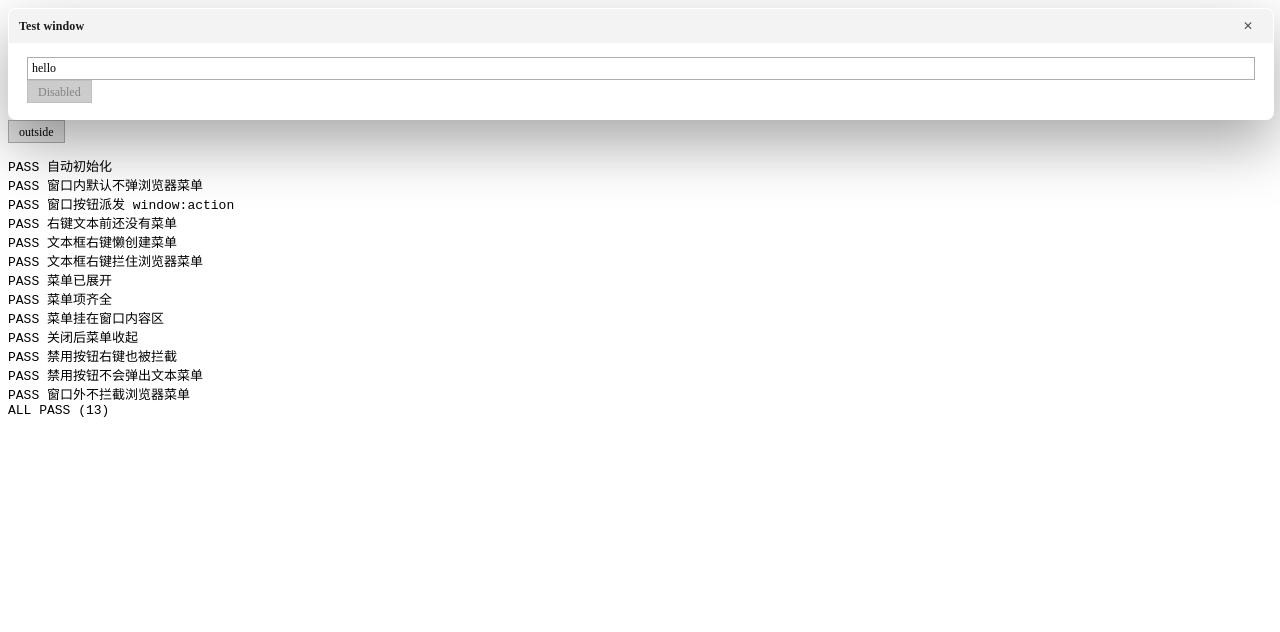
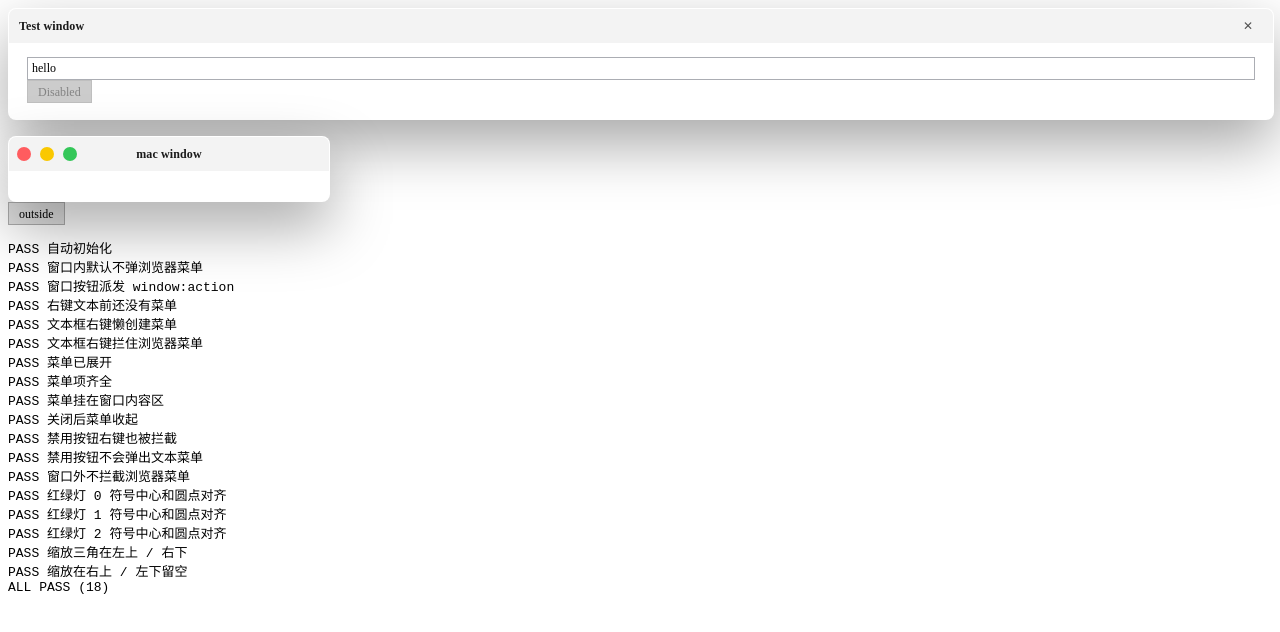
Before and after one commit to ykai55/dialect-ui, a plain HTML site: page test/window.test.html in a window 1280 px wide. Drawn offline with Linux system fonts and the light colour scheme.

Commit message:
test: 用代码校验红绿灯几何，并按原生测量校正尺寸
- 本机 AppKit 采样：按钮 14pt、间距 9px、首灯距左 16pt
- 符号尺寸按原生 bbox：X 7pt、横线 8×2pt、双三角 6pt
- window.test 增加几何断言：符号中心与圆点中心 ≤0.5px；绿色三角朝向
- 30k 次像素掩码验证：三颗符号重心偏移都是 0.0px
- 文档补测量数据

```diff
--- a/css/window.css
+++ b/css/window.css
@@ -455,17 +455,17 @@
 .window[data-window-frame="macos"] .window__traffic,
 .window[data-window-frame="macos15"] .window__traffic {
   position: absolute;
-  left: 12px;
+  left: 8px;
 }
 
-/* macOS 26：13px 圆、10px 间距，符号常显（AppKit 26 截图采样） */
+/* macOS 26：AppKit 26 采样，按钮 14pt、中心距 23.25pt，符号默认隐藏、悬停整组显示 */
 .window[data-window-frame="macos"] .window__traffic {
-  gap: 10px;
+  gap: 9px;
 }
 
 .window[data-window-frame="macos"] .window__traffic-dot {
-  width: 13px;
-  height: 13px;
+  width: 14px;
+  height: 14px;
 }
 
 .window[data-window-frame="macos"] .window__traffic-dot--close {
--- a/test/window.test.html
+++ b/test/window.test.html
@@ -20,6 +20,18 @@
         <input class="field__input" type="text" value="hello" />
         <button type="button" class="btn" id="disabled" disabled>Disabled</button>
       </div>
+    </div>
+
+    <div class="window" data-window data-window-frame="macos" id="macwin" style="width: 320px; margin-top: 16px">
+      <div class="window__bar">
+        <div class="window__traffic">
+          <button type="button" class="window__traffic-dot window__traffic-dot--close" data-window-action="close" aria-label="关闭"><span class="window__traffic-glyph"><svg viewBox="-2 -2 16 16" aria-hidden="true"><path d="M3.1 3.1l5.8 5.8M8.9 3.1L3.1 8.9" fill="none" stroke="currentColor" stroke-width="2.2" stroke-linecap="round"/></svg></span></button>
+          <button type="button" class="window__traffic-dot window__traffic-dot--min" data-window-action="minimize" aria-label="最小化"><span class="window__traffic-glyph"><svg viewBox="-2 -2 16 16" aria-hidden="true"><path d="M2.55 6h6.9" fill="none" stroke="currentColor" stroke-width="2.2" stroke-linecap="round"/></svg></span></button>
+          <button type="button" class="window__traffic-dot window__traffic-dot--zoom" data-window-action="maximize" aria-label="缩放"><span class="window__traffic-glyph"><svg viewBox="-2 -2 16 16" aria-hidden="true"><path d="M2.55 2.55v4.4L6.95 2.55zM9.45 9.45V5.05L5.05 9.45z" fill="currentColor"/></svg></span></button>
+        </div>
+        <div class="window__title">mac window</div>
+      </div>
+      <div class="window__body"></div>
     </div>
     <button type="button" class="btn" id="outside">outside</button>
     <pre id="result">RUNNING</pre>
@@ -80,6 +92,31 @@
 
         check("窗口外不拦截浏览器菜单", fire(document.getElementById("outside")).defaultPrevented === false);
 
+
+        /* 红绿灯几何：符号中心必须和圆点中心一致，绿色缩放三角方向朝外 */
+        var macwin = document.getElementById("macwin");
+        var dots = Array.prototype.slice.call(macwin.querySelectorAll(".window__traffic-dot"));
+        dots.forEach(function (dot, i) {
+          var d = dot.getBoundingClientRect();
+          var svg = dot.querySelector("svg").getBoundingClientRect();
+          var path = dot.querySelector("path").getBoundingClientRect();
+          var dx = Math.abs((d.left + d.width / 2) - (svg.left + svg.width / 2));
+          var dy = Math.abs((d.top + d.height / 2) - (svg.top + svg.height / 2));
+          var px = Math.abs((d.left + d.width / 2) - (path.left + path.width / 2));
+          var py = Math.abs((d.top + d.height / 2) - (path.top + path.height / 2));
+          check("红绿灯 " + i + " 符号中心和圆点对齐", dx <= 0.51 && dy <= 0.51 && px <= 0.51 && py <= 0.51);
+        });
+        (function () {
+          var green = dots[2].querySelector("path");
+          var svg = green.ownerSVGElement;
+          function inside(x, y) {
+            var pt = svg.createSVGPoint();
+            pt.x = x; pt.y = y;
+            return green.isPointInFill(pt);
+          }
+          check("缩放三角在左上 / 右下", inside(3, 3) && inside(9, 9));
+          check("缩放在右上 / 左下留空", !inside(9, 3) && !inside(3, 9));
+        })();
         var failed = lines.filter(function (l) { return l.indexOf("FAIL") === 0; }).length;
         lines.push(failed ? "FAILED " + failed : "ALL PASS (" + lines.length + ")");
         document.getElementById("result").textContent = lines.join("\n");
```
Also changed, not shown: docs/window-component.md (+5 -3 lines), index.html (+7 -7 lines).
